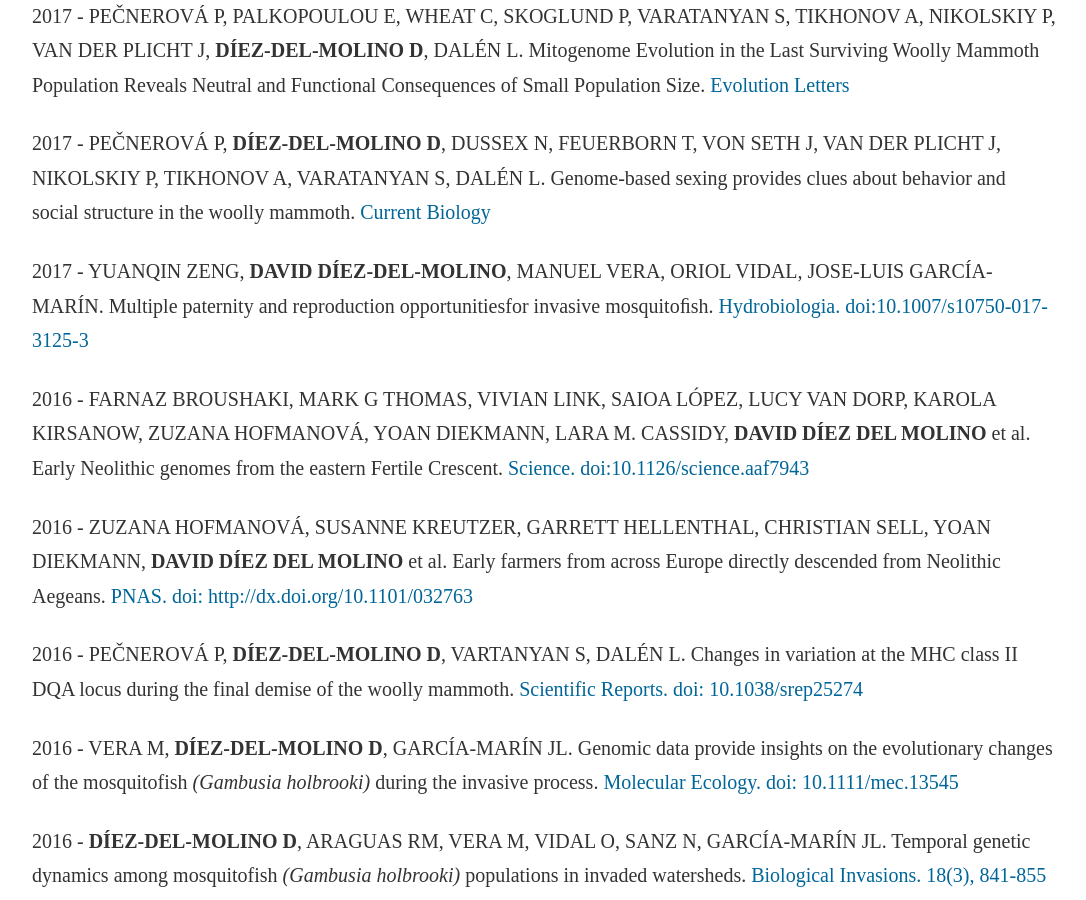
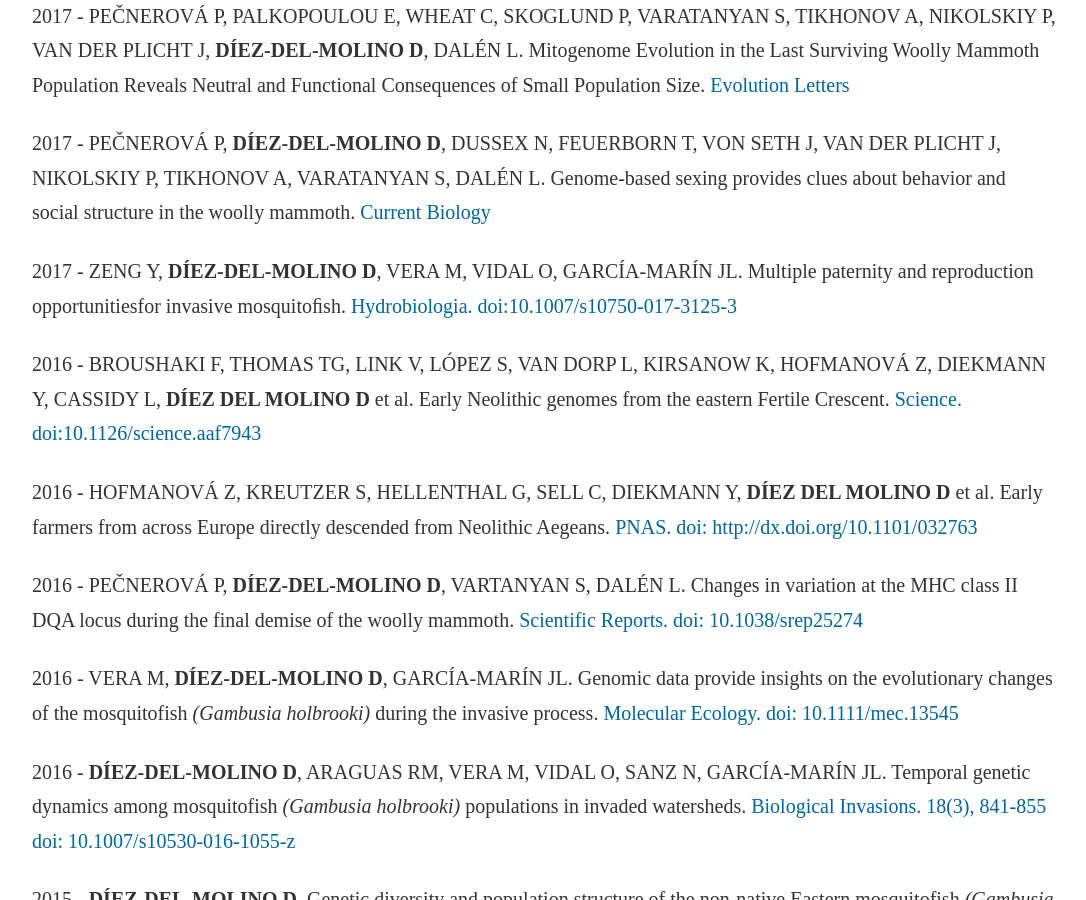
Before and after one commit to DiezMolino/diezmolino.github.io, a Jekyll site: the page publications/index.html, which Jekyll copies as it is, in a window 1280 px wide and 900 px high, scrolled down 334 px. Shown: the whole window, without its empty margins (96-1182 px from the left). Built offline with Jekyll 4.4.1, drawn with Linux system fonts in a browser that asks for light colours.

Commit message:
Update index.html

```diff
--- a/publications/index.html
+++ b/publications/index.html
@@ -38,11 +38,11 @@
 
 <p><small>2017 - PEČNEROVÁ P, <b>DÍEZ-DEL-MOLINO D</b>, DUSSEX N, FEUERBORN T, VON SETH J, VAN DER PLICHT J, NIKOLSKIY P, TIKHONOV A, VARATANYAN S, DALÉN L. Genome-based sexing provides clues about behavior and social structure in the woolly mammoth. <a class='one' href="http://www.cell.com/current-biology/fulltext/S0960-9822(17)31264-2" target="_blank"> Current Biology </a> </small> </p>
 
-<p><small>2017 - YUANQIN ZENG, <B>DAVID DÍEZ-DEL-MOLINO</B>, MANUEL VERA, ORIOL VIDAL, JOSE-LUIS GARCÍA-MARÍN. Multiple paternity and reproduction opportunitiesfor invasive mosquitoﬁsh. <a class='one' href="http://www.readcube.com/articles/10.1007/s10750-017-3125-3?author_access_token=o_O1qbLR5rpTVJLNcFVl4Pe4RwlQNchNByi7wbcMAY4CoM9wlSpGo53FIIra_SPvW74a5mGcg4wPtTkuuRgasgAnhBofFGib-quR5F_tvD9ThimqOtQ3c_RHzzol5GX1iKEGWBAL9jAZR5piGOwx6Q%3D%3D" target="_blank"> Hydrobiologia. doi:10.1007/s10750-017-3125-3</a> </small> </p>
+<p><small>2017 - ZENG Y, <B>DÍEZ-DEL-MOLINO D</B>, VERA M, VIDAL O, GARCÍA-MARÍN JL. Multiple paternity and reproduction opportunitiesfor invasive mosquitoﬁsh. <a class='one' href="http://www.readcube.com/articles/10.1007/s10750-017-3125-3?author_access_token=o_O1qbLR5rpTVJLNcFVl4Pe4RwlQNchNByi7wbcMAY4CoM9wlSpGo53FIIra_SPvW74a5mGcg4wPtTkuuRgasgAnhBofFGib-quR5F_tvD9ThimqOtQ3c_RHzzol5GX1iKEGWBAL9jAZR5piGOwx6Q%3D%3D" target="_blank"> Hydrobiologia. doi:10.1007/s10750-017-3125-3</a> </small> </p>
 
- <p><small>2016 - FARNAZ BROUSHAKI, MARK G THOMAS, VIVIAN LINK, SAIOA LÓPEZ, LUCY VAN DORP, KAROLA KIRSANOW, ZUZANA HOFMANOVÁ, YOAN DIEKMANN, LARA M. CASSIDY, <B>DAVID DÍEZ DEL MOLINO</B> et al. Early Neolithic genomes from the eastern Fertile Crescent. <a class='one' href="http://science.sciencemag.org/content/early/2016/07/13/science.aaf7943.full" target="_blank"> Science. doi:10.1126/science.aaf7943</a> </small> </p>
+ <p><small>2016 - BROUSHAKI F, THOMAS TG, LINK V, LÓPEZ S, VAN DORP L, KIRSANOW K, HOFMANOVÁ Z, DIEKMANN Y, CASSIDY L, <B>DÍEZ DEL MOLINO D</B> et al. Early Neolithic genomes from the eastern Fertile Crescent. <a class='one' href="http://science.sciencemag.org/content/early/2016/07/13/science.aaf7943.full" target="_blank"> Science. doi:10.1126/science.aaf7943</a> </small> </p>
 
-<p><small>2016 - ZUZANA HOFMANOVÁ, SUSANNE KREUTZER, GARRETT HELLENTHAL, CHRISTIAN SELL, YOAN DIEKMANN, <B>DAVID DÍEZ DEL MOLINO</B> et al. Early farmers from across Europe directly descended from Neolithic Aegeans. <a class='one' href="http://www.pnas.org/content/early/2016/06/01/1523951113" target="_blank"> PNAS. doi: http://dx.doi.org/10.1101/032763</a> </small> </p>
+<p><small>2016 - HOFMANOVÁ Z, KREUTZER S, HELLENTHAL G, SELL C, DIEKMANN Y, <B>DÍEZ DEL MOLINO D</B> et al. Early farmers from across Europe directly descended from Neolithic Aegeans. <a class='one' href="http://www.pnas.org/content/early/2016/06/01/1523951113" target="_blank"> PNAS. doi: http://dx.doi.org/10.1101/032763</a> </small> </p>
 
 <p><small>2016 - PEČNEROVÁ P, <b>DÍEZ-DEL-MOLINO D</b>, VARTANYAN S, DALÉN L. Changes in variation at the MHC class II DQA locus during the final demise of the woolly mammoth. <a class='one' href="http://www.nature.com/articles/srep25274" target="_blank"> Scientific Reports. doi: 10.1038/srep25274 </a></small></p>
 
```
